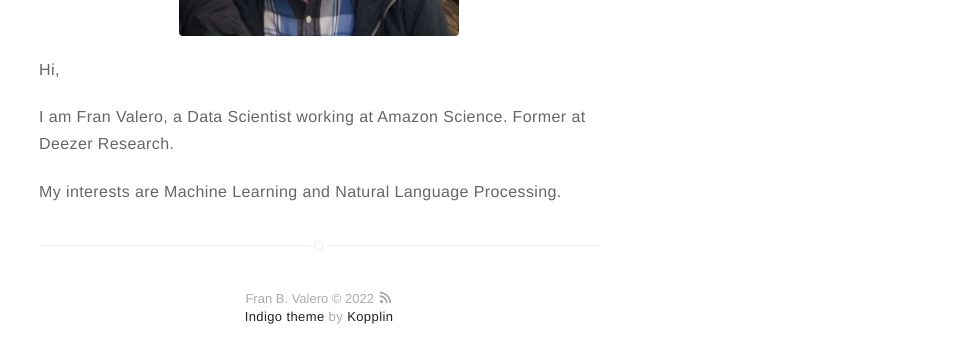
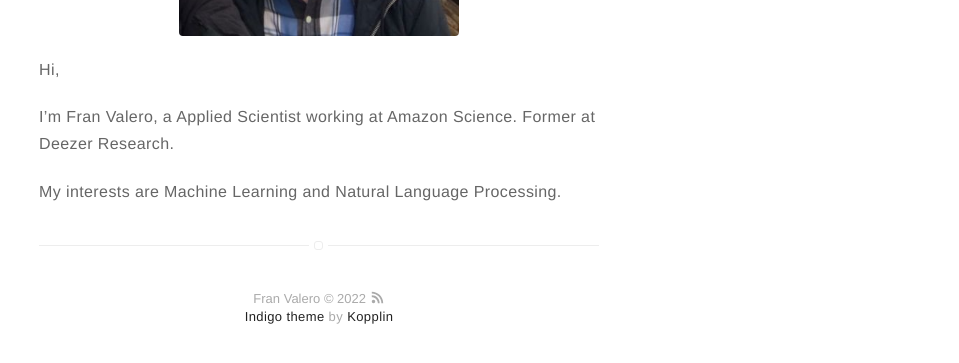
Before and after one commit to franbvalero/franbvalero.github.io, a Jekyll site: the page built from about.md, in a window 1280 px wide. Shown: the part 369-732 px from the top of the page, without its empty margins (321-1280 px from the left). Built offline with Jekyll 4.4.1, drawn with Linux system fonts in a browser that asks for light colours.

```diff
--- a/_config.yml
+++ b/_config.yml
@@ -1,5 +1,5 @@
 # main text of home
-name: Fran B. Valero
+name: Fran Valero
 bio: ML/NLP
 
 # twitter summary info
@@ -70,6 +70,7 @@ projects: false
 about: true
 projects: true
 blog: false
+publications: true
 
 # do you want to show the "read time" of the posts?
 read-time: true
--- a/about.md
+++ b/about.md
@@ -6,6 +6,6 @@ layout: page
 
 Hi,
 
-I am Fran Valero, a Data Scientist working at Amazon Science. Former at Deezer Research.
+I'm Fran Valero, a Applied Scientist working at Amazon Science. Former at Deezer Research.
 
 My interests are Machine Learning and Natural Language Processing.
```
Also changed, not shown: publications.html (added, +16 -0 lines), publications.md (added, +11 -0 lines).
